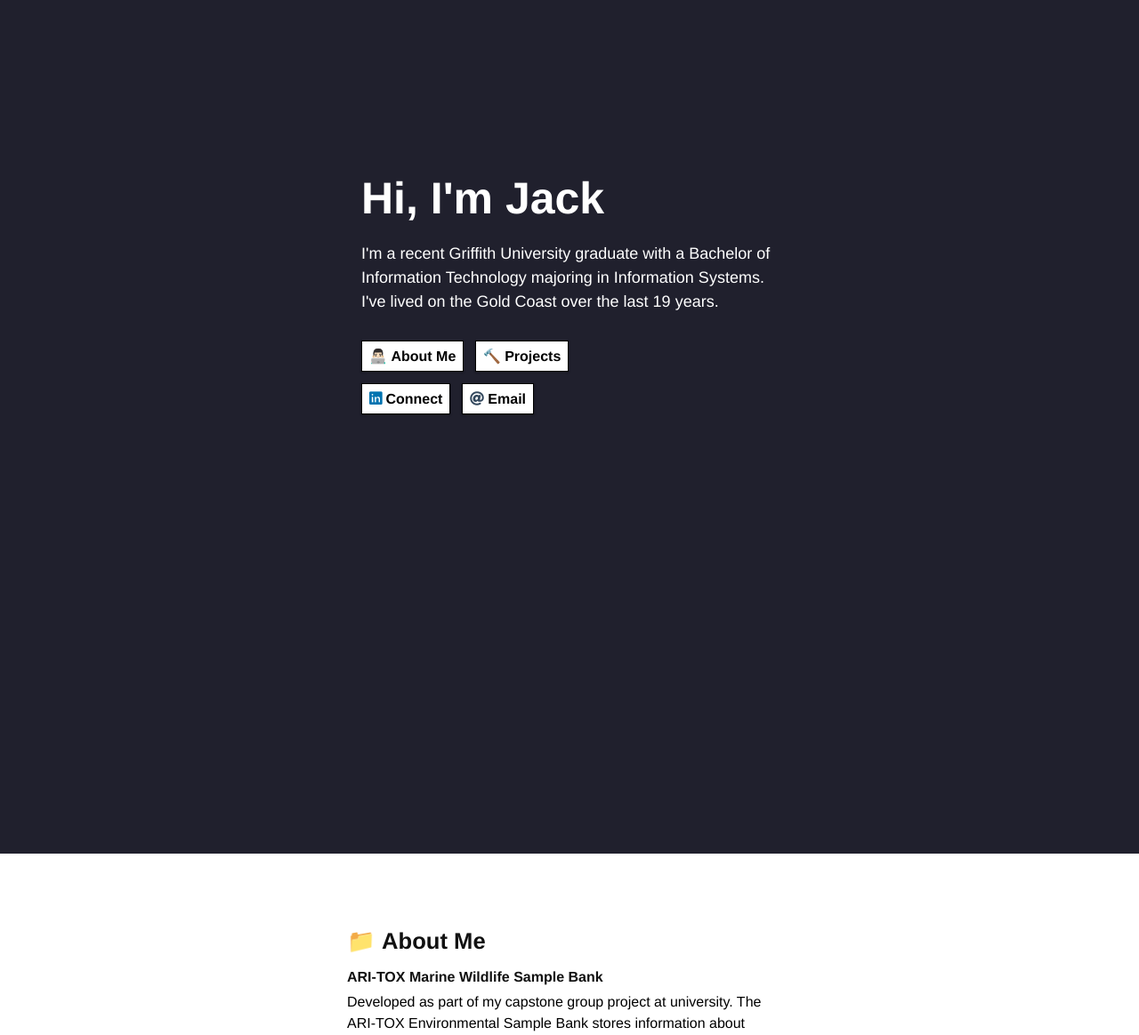
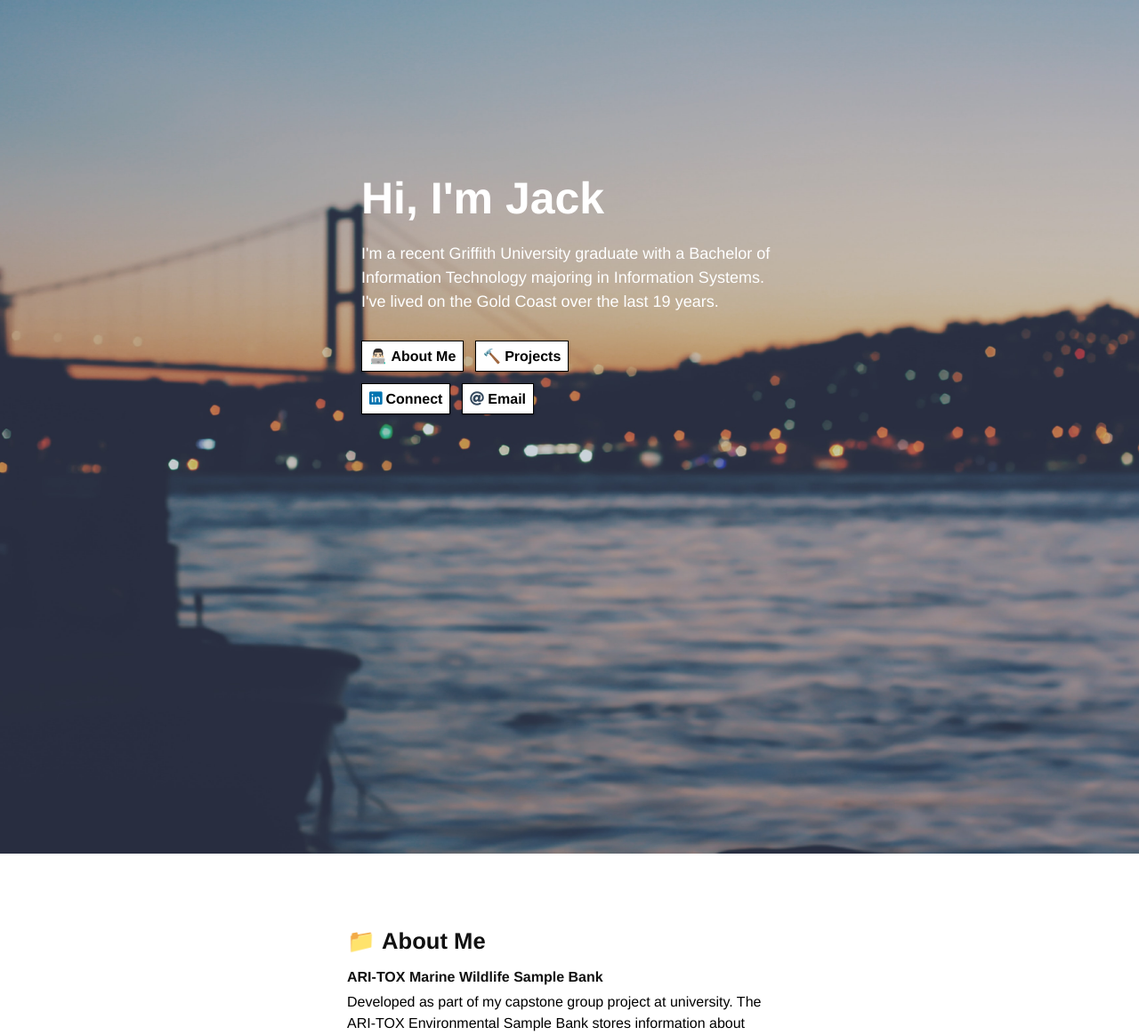
Before and after one commit to JackFetter/jackfetter.github.io, a PHP site: page / in a window 1280 px wide. Shown: the top 1164 px of the page at 89% size. Run offline with PHP 8.4, Linux system fonts and the light colour scheme.

Commit message:
Trying out different background header options

```diff
--- a/custom_website/style.css
+++ b/custom_website/style.css
@@ -45,9 +45,8 @@ ul {
 }
 
 #header-bg {
-	/*background:url("background-alt.jpg");*/
-	/*background-color: var(--dark);*/
-	background-color: #20202D;
+	background:url("background-alt.jpg");
+	background-color: var(--dark);
 	background-position: center;
 	background-size: cover;
 }
```
Also changed, not shown: custom_website/background-alt.jpg.
